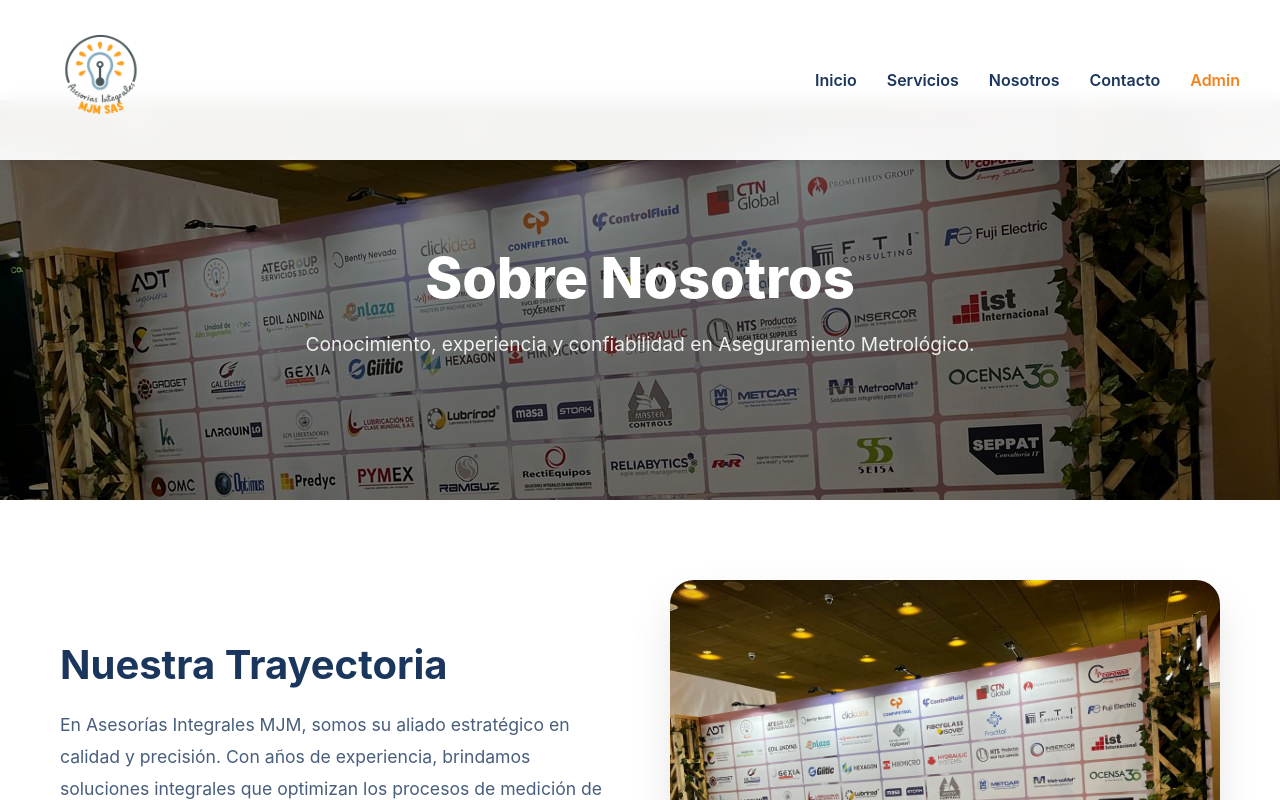
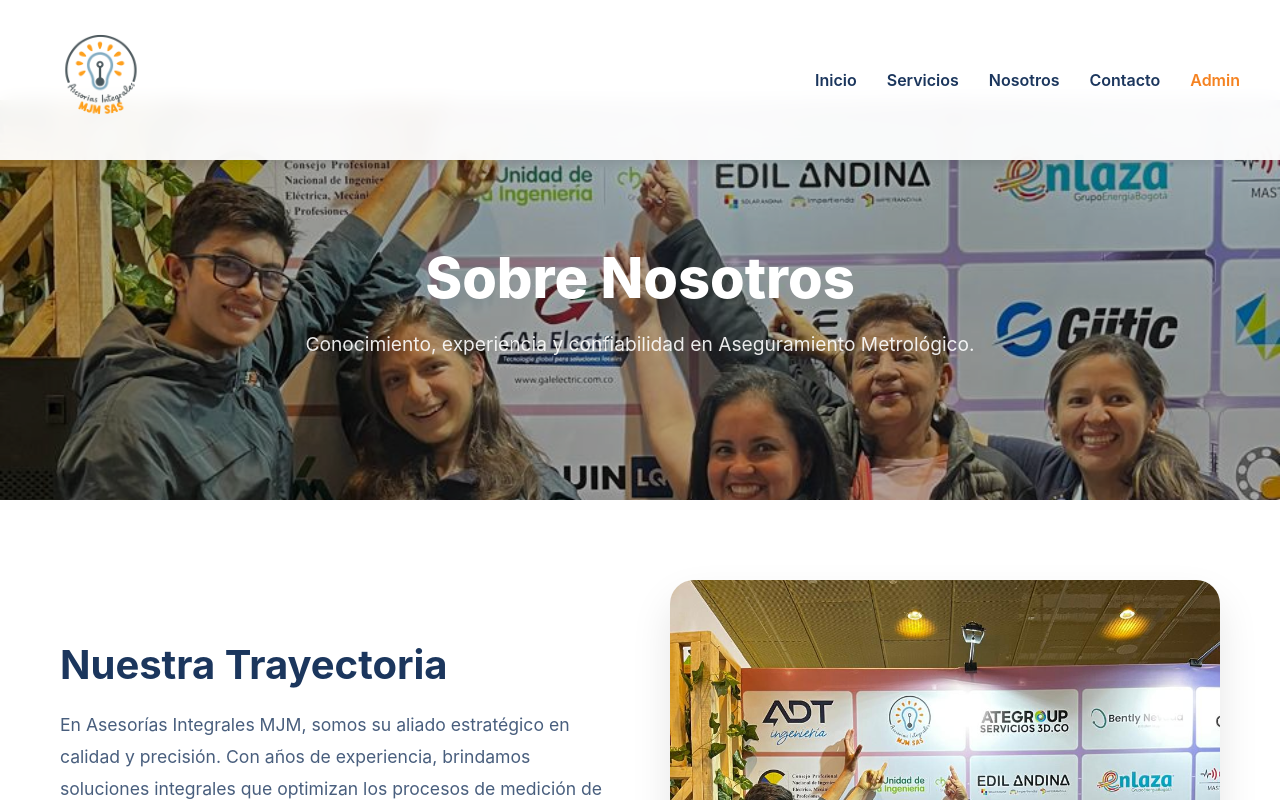
Before and after one commit to DianaRincon90/MJM-Asesorias-Integrales, a Next.js app: page /nosotros in a window 1280 px wide. Shown: the top 800 px of the page. Built offline with nearby package versions, Linux system fonts and the light colour scheme; no server answers; the database is empty.

Commit message:
feat: restaurar banner especifico para la pagina de nosotros (fondo inicial)

```diff
--- a/app/nosotros/page.tsx
+++ b/app/nosotros/page.tsx
@@ -29,10 +29,10 @@
                 overflow: 'hidden'
             }}>
                 <Image
-                    src={teamImage} // Usar directamente la variable dinámica en lugar de la foto fija
+                    src="/about/banner.jpg"
                     alt="MJM Banner"
                     fill
-                    style={{ objectFit: 'cover', objectPosition: 'center 25%', filter: 'brightness(0.5)' }}
+                    style={{ objectFit: 'cover', objectPosition: 'center 30%', filter: 'brightness(0.7)' }}
                     priority
                 />
                 <div style={{ position: 'relative', zIndex: 1, maxWidth: '800px', padding: '0 20px' }}>
```
Also changed, not shown: public/about/team-cimga.jpg.
